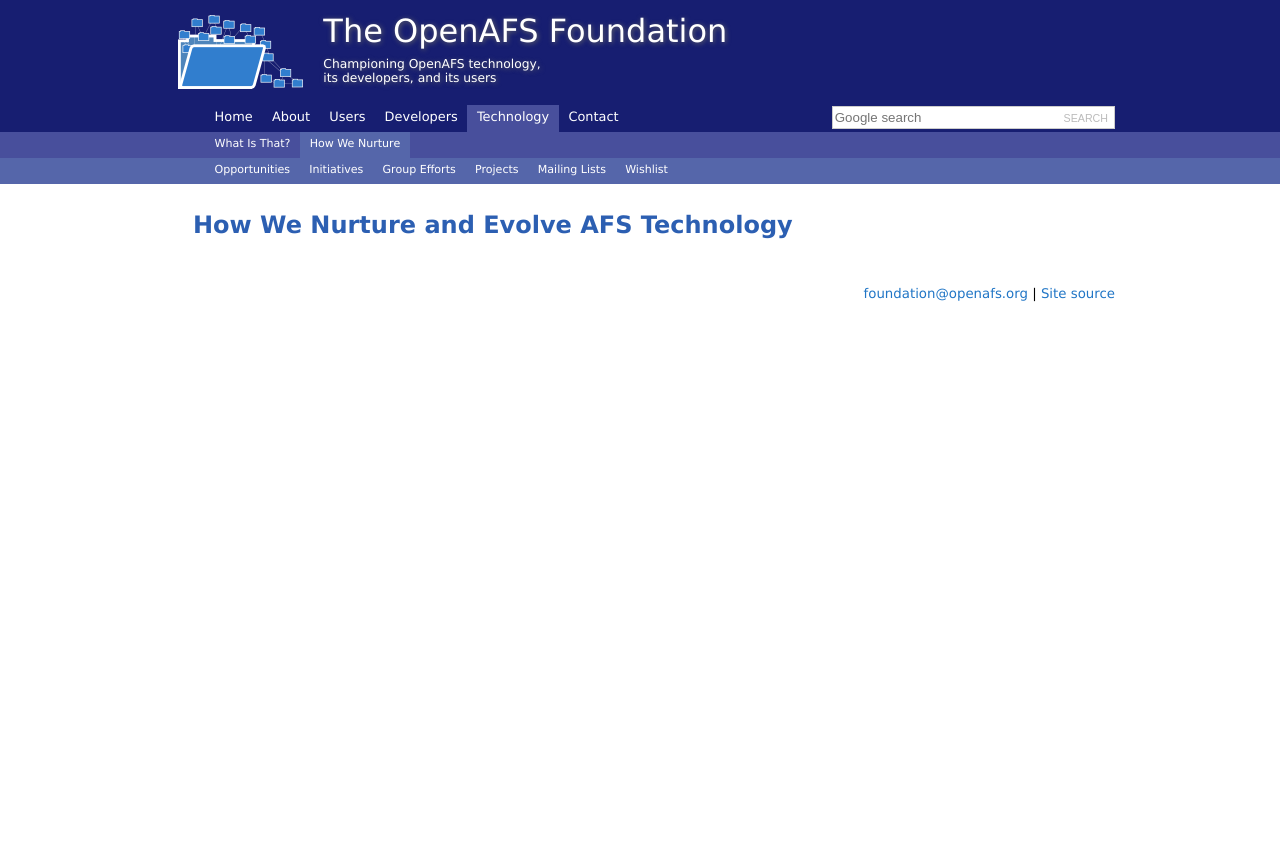
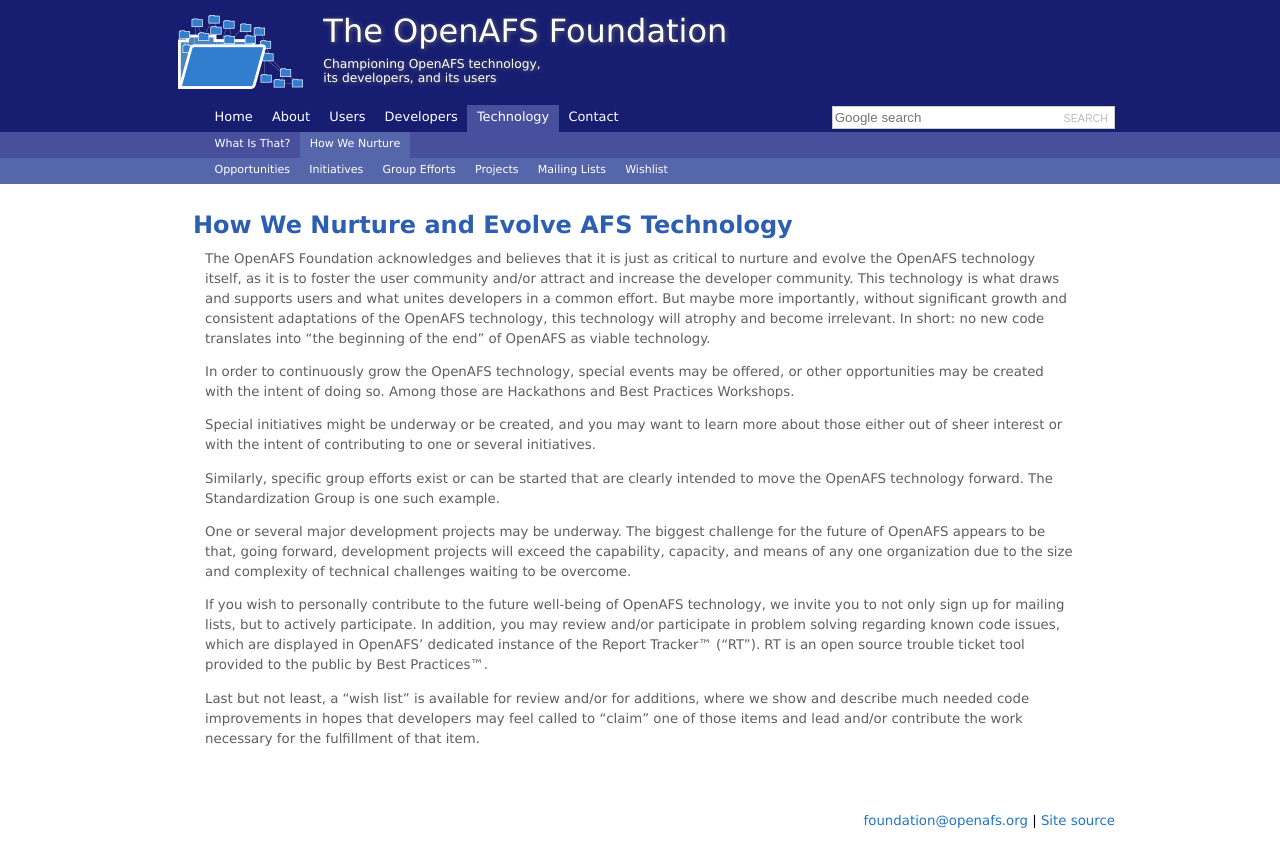
Before and after one commit to openafsfoundation/openafsfoundation.org, a Jekyll site: the page built from tech/nurture/index.md, in a window 1280 px wide. Shown: the top 868 px of the page. Built offline with Jekyll 4.4.1, drawn with Linux system fonts in a browser that asks for light colours.

Commit message:
Content edit
First draft: text drop

```diff
--- a/tech/nurture/index.md
+++ b/tech/nurture/index.md
@@ -4,3 +4,17 @@
 ---
 
 ## How We Nurture and Evolve AFS Technology ##
+
+The OpenAFS Foundation acknowledges and believes that it is just as critical to nurture and evolve the OpenAFS technology itself, as it is to foster the user community and/or attract and increase the developer community.  This technology is what draws and supports users and what unites developers in a common effort.  But maybe more importantly, without significant growth and consistent adaptations of the OpenAFS technology, this technology will atrophy and become irrelevant.  In short: no new code translates into “the beginning of the end” of OpenAFS as viable technology.
+
+In order to continuously grow the OpenAFS technology, special events may be offered, or other opportunities may be created with the intent of doing so.  Among those are Hackathons and Best Practices Workshops.
+
+Special initiatives might be underway or be created, and you may want to learn more about those either out of sheer interest or with the intent of contributing to one or several initiatives.
+
+Similarly, specific group efforts exist or can be started that are clearly intended to move the OpenAFS technology forward.  The Standardization Group is one such example.
+
+One or several major development projects may be underway.  The biggest challenge for the future of OpenAFS appears to be that, going forward, development projects will exceed the capability, capacity, and means of any one organization due to the size and complexity of technical challenges waiting to be overcome.
+
+If you wish to personally contribute to the future well-being of OpenAFS technology, we invite you to not only sign up for mailing lists, but to actively participate.  In addition, you may review and/or participate in problem solving regarding known code issues, which are displayed in OpenAFS’ dedicated instance of the Report Tracker™ (“RT”).  RT is an open source trouble ticket tool provided to the public by Best Practices™.
+
+Last but not least, a “wish list” is available for review and/or for additions, where we show and describe much needed code improvements in hopes that developers may feel called to “claim” one of those items and lead and/or contribute the work necessary for the fulfillment of that item.
```
